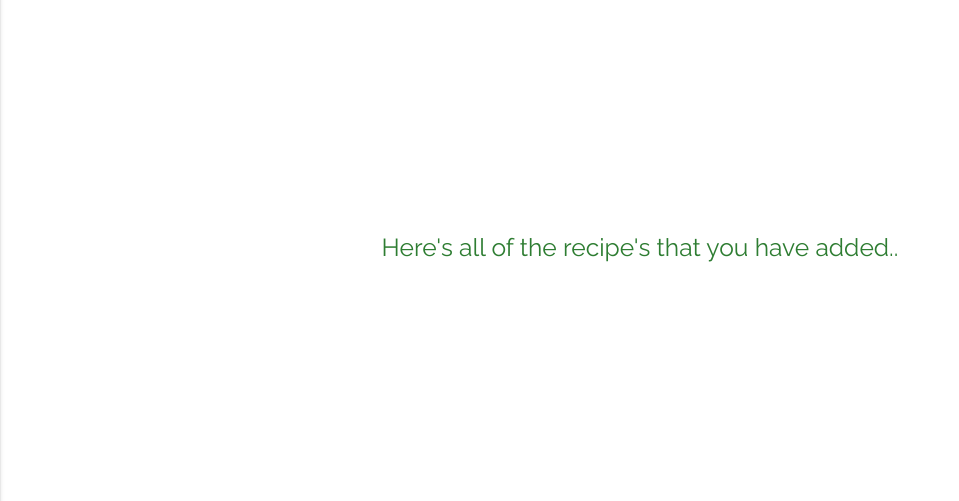
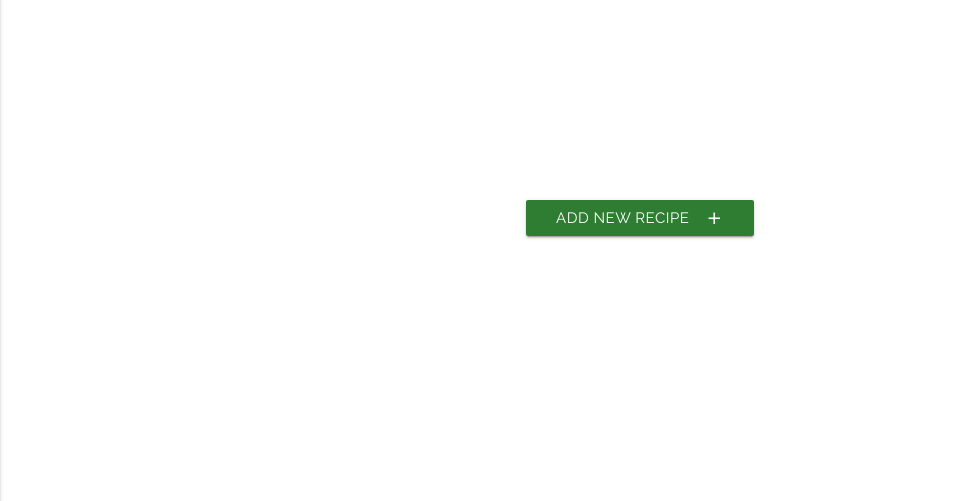
Before and after one commit to lewisclark4/CI-MilestoneProjectThree, a Flask app: page /my_recipes in a window 1280 px wide. Shown: the part 153-654 px from the top of the page, without its empty margins (0-959 px from the left). Run offline with Flask 2, Linux system fonts and the light colour scheme; the visitor is signed in with stand-in values (Sample User, id 1); data that the repository does not hold is empty; some libraries are stand-ins or nearby versions.

Commit message:
Stlying update to cards & added add recipe button to myrecipe.html

```diff
--- a/static/css/style.css
+++ b/static/css/style.css
@@ -18,6 +18,7 @@ form {
 
 .card {
   border-radius: 10px;
+  background-color: #f5f5f5;
 }
 
 /* Colour scheme*/
--- a/templates/myrecipes.html
+++ b/templates/myrecipes.html
@@ -1,12 +1,16 @@
 {% extends 'base.html'%} {% block content %}
 {% if 'username' not in session %}
 <section class="container">
-<h5 class="center">You aren't currently logged in. Please log in&nbsp;<ahref="{{url_for('login')}}"><span class="link">here</span></a></h5>
+    <h5 class="center">You aren't currently logged in. Please log in&nbsp;<ahref="{{url_for('login')}}"><span class="link">here</span></a></h5>
 </section>
 {% else %}
 <section class="container">
-  <h5 class="center headertext">Here's all of the recipe's that you have added..</h5>
-  <div class="row">
+    <div class="row center-align">
+        <a href="{{url_for('add_recipe')}}" class="waves-effect waves-light btn submitbutton modal-trigger">Add New Recipe
+            <i class="material-icons right">add</i>
+        </a>
+    </div>
+    <div class="row">
     {% for recipe in recipes %}
     {% if session['username'] == recipe.created_by and not recipe.soft_delete%}
         <a href="{{ url_for('view_recipe', recipe_id=recipe._id) }}">
@@ -25,7 +29,7 @@
         </a>
         {% endif %}
     {% endfor %}
-  </div>
+    </div>
 </section>
 {% endif %}
 {% endblock %}
```
